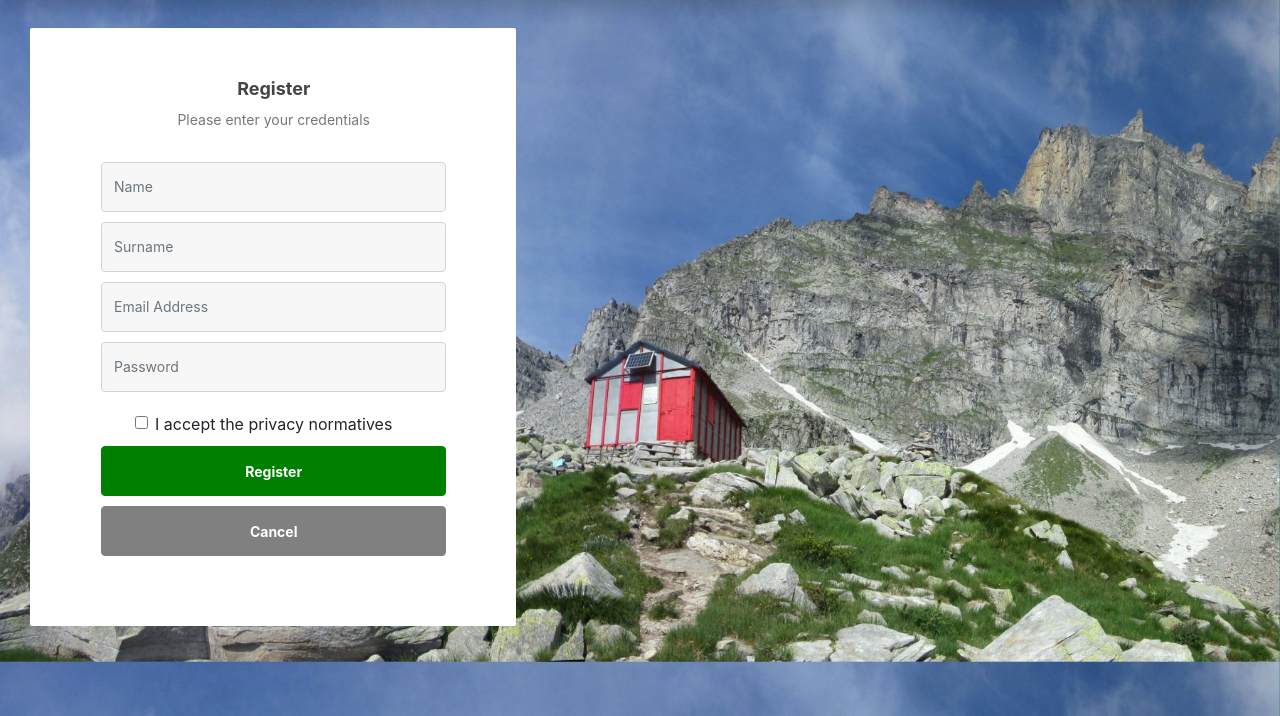
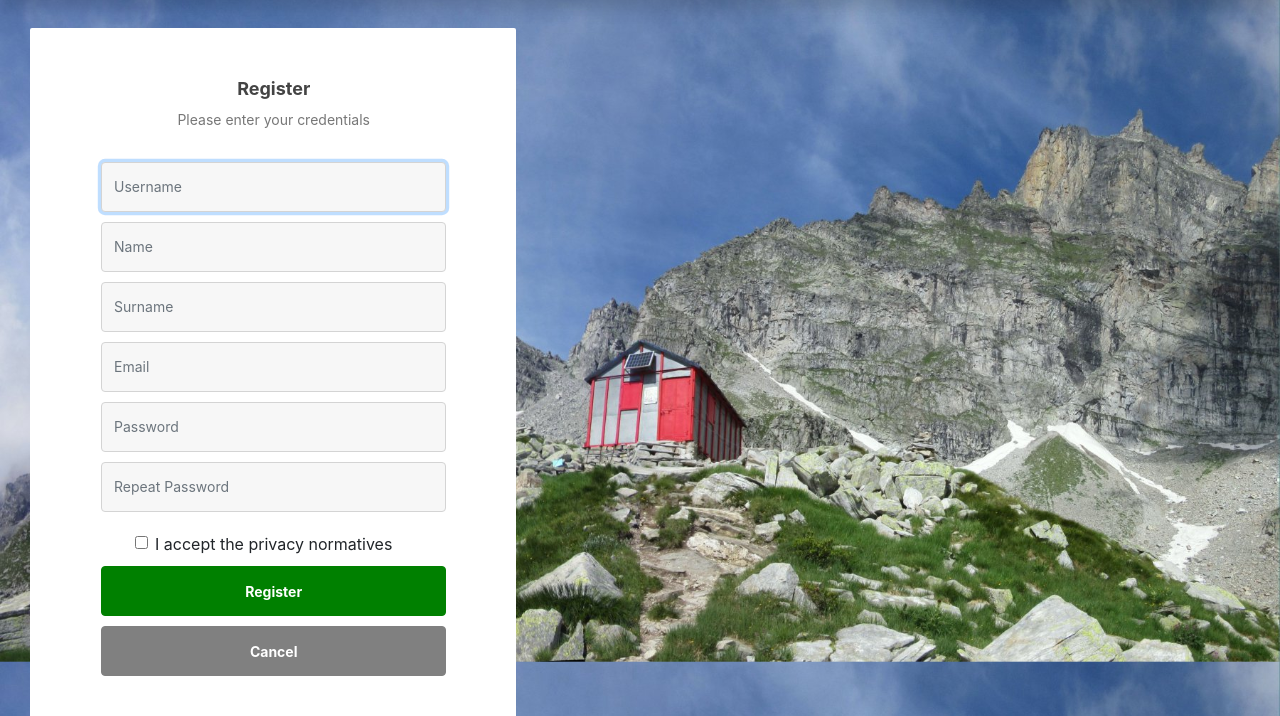
Before and after one commit to CarlottaTagliaro/VerticalInnovationHackathon, a Django app: page /bivacchi/signup in a window 1280 px wide. Shown: the part 58-774 px from the top of the page. Run offline with Django 3.2, Linux system fonts and the light colour scheme; some libraries are stand-ins or nearby versions.

Commit message:
Fixed signup

```diff
--- /dev/null
+++ b/locateBivacchi/forms.py
@@ -0,0 +1,15 @@
+from django import forms
+from django.contrib.auth.forms import UserCreationForm
+from django.contrib.auth.models import User
+
+
+class SignUpForm(UserCreationForm):
+    username = forms.CharField(max_length=254, help_text='Username', widget=forms.TextInput(attrs={'class' : 'form-control', 'placeholder' : 'Username'}))
+    first_name = forms.CharField(max_length=30, required=False, help_text='Optional.', widget=forms.TextInput(attrs={'class' : 'form-control', 'placeholder' : 'Name'}))
+    last_name = forms.CharField(max_length=30, required=False, help_text='Optional.', widget=forms.TextInput(attrs={'class' : 'form-control', 'placeholder' : 'Surname'}))
+    email = forms.EmailField(max_length=254, help_text='Required. Inform a valid email address.', widget=forms.TextInput(attrs={'class' : 'form-control', 'placeholder' : 'Email'}))
+    password1 = forms.CharField(label=("Password"),widget=forms.TextInput(attrs={'class' : 'form-control', 'placeholder' : 'Password', 'type':'password'}))
+    password2 = forms.CharField(label=("Password confirmation"), help_text=("Enter the same password as above, for verification."),widget=forms.TextInput(attrs={'class' : 'form-control', 'placeholder' : 'Repeat Password', 'type':'password'}))
+    class Meta:
+        model = User
+        fields = ('username', 'first_name', 'last_name', 'email', 'password1', 'password2', )
--- a/locateBivacchi/templates/locateBivacchi/index.html
+++ b/locateBivacchi/templates/locateBivacchi/index.html
@@ -40,6 +40,9 @@
 						<a class="nav-link active" href="/">Home <span class="sr-only">(current)</span></a>
 					</li>
 					{% if user.is_authenticated %}
+					<li class="nav-item">
+						<a class="nav-link" href="#">Profile</a>
+					</li>
 					<li class="nav-item">
 						<a class="nav-link" href="maps.html">Maps</a>
 					</li>
--- a/locateBivacchi/templates/locateBivacchi/signup.html
+++ b/locateBivacchi/templates/locateBivacchi/signup.html
@@ -78,28 +78,22 @@
             <h2><b>Register</b></h2>
             <p>Please enter your credentials</p>
           </div>
-          <form id="Register" method="POST">
+
+            <form id="Register" method="POST" action="signup">
+            {% csrf_token %}
+            {% for field in form %}
             <div class="form-group">
-              <input type="text" class="form-control" id="inputName" placeholder="Name">
+              {{ field }}
             </div>
-            <div class="form-group">
-              <input type="text" class="form-control" id="inputSurname" placeholder="Surname">
-            </div>
-            <div class="form-group">
-              <input type="email" class="form-control" id="inputEmail" placeholder="Email Address">
-            </div>
-            <div class="form-group">
-              <input type="password" class="form-control" id="inputPassword" placeholder="Password">
-            </div>
-
+            {% endfor %}
             <div class="form-check">
               <input type="checkbox" required class="form-check-input" id="exampleCheck1">
               <label class="form-check-label" for="exampleCheck1">I accept the privacy normatives</label>
             </div>
+
             <button type="submit" class="btn btn-primary"><b>Register</b></button>
             <button onclick="goBack()" class="btn btn-primary reset"><b>Cancel</b></button>
-
-          </form>
+            </form>
         </div>
       </div>
     </div>
--- a/locateBivacchi/views.py
+++ b/locateBivacchi/views.py
@@ -17,20 +17,15 @@ from random import randint
 from django.shortcuts import render, redirect
 from datetime import datetime
 import time
-from locateBivacchi.models import Bar, Bivacco, Reservation
-from django.shortcuts import get_object_or_404
-
-# Create your views here.
-
 from django.http import HttpResponse, JsonResponse, HttpResponseRedirect
 from django.contrib.auth import login
 from django.contrib.auth import authenticate
 from django.contrib.auth.decorators import login_required
 from django.contrib.auth.forms import AuthenticationForm
-from django.contrib.auth.forms import UserCreationForm
+from .forms import SignUpForm
 from django.shortcuts import get_object_or_404
 from django.urls import reverse_lazy as reverse
-from .models import Bivacco, Reservation
+from .models import Bivacco, Reservation, Bar
 
 
 def index(request):
@@ -59,7 +54,7 @@ def bar(request, bar_pk):
 
 def userSignup(request):
     if request.method == 'POST':
-        form = UserCreationForm(request.POST)
+        form = SignUpForm(request.POST)
         if form.is_valid():
             form.save()
             username = form.cleaned_data.get('username')
@@ -67,8 +62,10 @@ def userSignup(request):
             user = authenticate(username=username, password=raw_password)
             login(request, user)
             return HttpResponseRedirect(reverse('index'))
+        else:
+            print("NOOOOOOOOOOOOOOO")
     else:
-        form = UserCreationForm()
+        form = SignUpForm()
     return render(request, 'locateBivacchi/signup.html', {'form': form})
 
 
```
